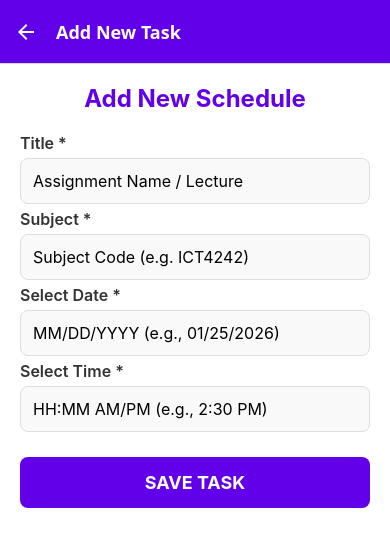
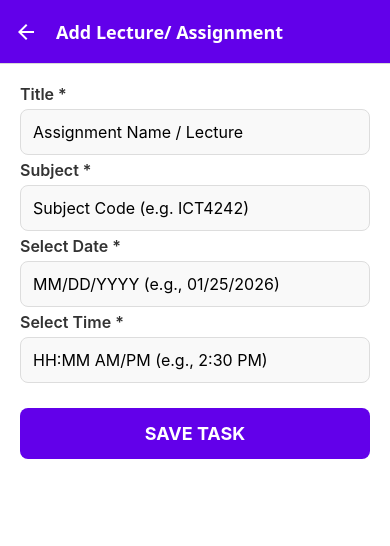
Before and after one commit to KasunUdayanga/Unimate, a React Native app: screen /AddTask in a window 390 px wide. Shown: the top 546 px of the page. Built offline with nearby package versions, Linux system fonts and the light colour scheme.

Commit message:
refactor: Update AddTaskScreen title and remove unused header component

```diff
--- a/App.js
+++ b/App.js
@@ -69,7 +69,7 @@ export default function App() {
         <Stack.Screen
           name="AddTask"
           component={AddTaskScreen}
-          options={{ title: "Add New Task" }}
+          options={{ title: "Add Lecture/ Assignment" }}
         />
       </Stack.Navigator>
     </NavigationContainer>
--- a/src/screens/AddTaskScreen.js
+++ b/src/screens/AddTaskScreen.js
@@ -79,7 +79,6 @@ export default function AddTaskScreen({ navigation }) {
 
   return (
     <View style={styles.container}>
-      <Text style={styles.header}>Add New Schedule</Text>
 
       <Text style={styles.label}>Title *</Text>
       <TextInput
@@ -142,13 +141,6 @@ const styles = StyleSheet.create({
     padding: 20,
     backgroundColor: "#fff",
   },
-  header: {
-    fontSize: 24,
-    fontWeight: "bold",
-    color: "#6200ea",
-    marginBottom: 20,
-    textAlign: "center",
-  },
   label: {
     fontSize: 16,
     fontWeight: "600",
```
